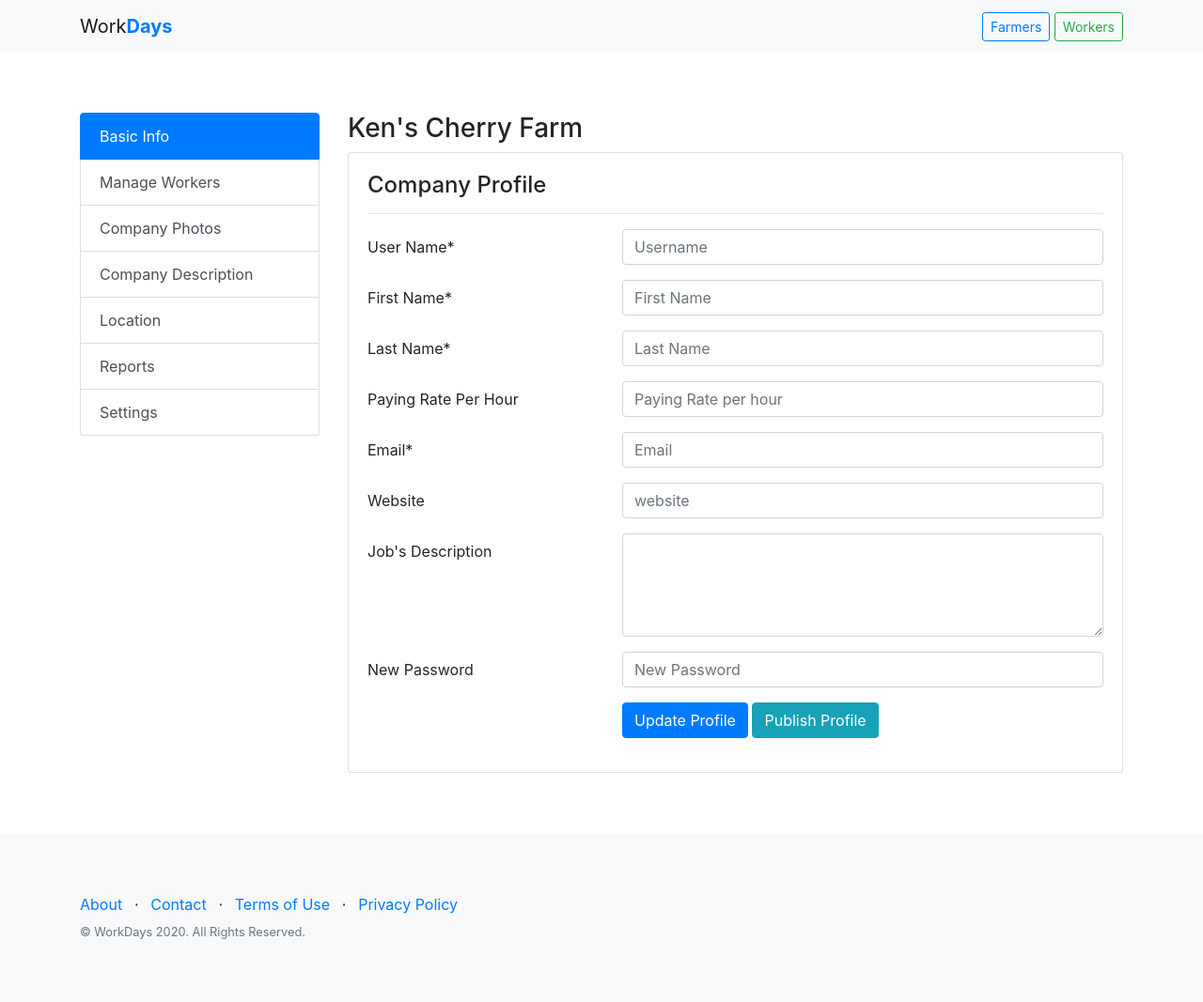
After one commit to anhtran304/workdays, a Django app: page /farmerindex in a window 1280 px wide. The commit adds this page. Shown: the whole page at 94% size. Run offline with Django 3.2, Linux system fonts and the light colour scheme; some libraries are stand-ins or nearby versions.

Commit message:
edit profile added

```diff
--- a/uhack/urls.py
+++ b/uhack/urls.py
@@ -21,5 +21,7 @@ urlpatterns = [
     path('', include('workdays.urls')),
     path("farmerportal", workdays.views.farmerportal, name="farmerportal"),
     path("workerportal", workdays.views.workerportal, name="workerportal"),
+    path("workerindex", workdays.views.workerindex, name="workerindex"),
+    path("farmerindex", workdays.views.farmerindex, name="farmerindex"),
     path('admin/', admin.site.urls),
 ]
--- /dev/null
+++ b/workdays/templates/farmerindex.html
@@ -0,0 +1,108 @@
+{% extends "base.html" %}
+{% load static %}
+
+{% block content %}
+<div class="content" style="padding: 5% 0;">
+    <div class="container">
+        <div class="row">
+            <div class="col-md-3 ">
+                <div class="list-group ">
+                    <a href="#" class="list-group-item list-group-item-action active">Basic Info</a>
+                    <a href="#" class="list-group-item list-group-item-action">Manage Workers</a>
+                    <a href="#" class="list-group-item list-group-item-action">Company Photos</a>
+                    <a href="#" class="list-group-item list-group-item-action">Company Description</a>
+                    <a href="#" class="list-group-item list-group-item-action">Location</a>
+                    <a href="#" class="list-group-item list-group-item-action">Reports</a>
+                    <a href="#" class="list-group-item list-group-item-action">Settings</a>
+
+
+                </div>
+            </div>
+            <div class="col-md-9">
+                <h3>Ken's Cherry Farm</h3>
+                <div class="card">
+                    <div class="card-body">
+                        <div class="row">
+                            <div class="col-md-12">
+                                <h4>Company Profile</h4>
+                                <hr>
+                            </div>
+                        </div>
+                        <div class="row">
+                            <div class="col-md-12">
+                                <form>
+                                    <div class="form-group row">
+                                        <label for="username" class="col-4 col-form-label">User Name*</label>
+                                        <div class="col-8">
+                                            <input id="username" name="username" placeholder="Username"
+                                                class="form-control here" required="required" type="text">
+                                        </div>
+                                    </div>
+                                    <div class="form-group row">
+                                        <label for="name" class="col-4 col-form-label">First Name*</label>
+                                        <div class="col-8">
+                                            <input id="name" name="name" placeholder="First Name"
+                                                class="form-control here" type="text">
+                                        </div>
+                                    </div>
+                                    <div class="form-group row">
+                                        <label for="lastname" class="col-4 col-form-label">Last Name*</label>
+                                        <div class="col-8">
+                                            <input id="lastname" name="lastname" placeholder="Last Name"
+                                                class="form-control here" type="text">
+                                        </div>
+                                    </div>
+                                    <div class="form-group row">
+                                        <label for="select" class="col-4 col-form-label">Paying Rate Per Hour</label>
+                                        <div class="col-8">
+                                            <input id="number" name="number" placeholder="Paying Rate per hour"
+                                                class="form-control here" required="required" type="number">
+                                        </div>
+                                    </div>
+                                    <div class="form-group row">
+                                        <label for="email" class="col-4 col-form-label">Email*</label>
+                                        <div class="col-8">
+                                            <input id="email" name="email" placeholder="Email" class="form-control here"
+                                                required="required" type="text">
+                                        </div>
+                                    </div>
+                                    <div class="form-group row">
+                                        <label for="website" class="col-4 col-form-label">Website</label>
+                                        <div class="col-8">
+                                            <input id="website" name="website" placeholder="website"
+                                                class="form-control here" type="text">
+                                        </div>
+                                    </div>
+                                    <div class="form-group row">
+                                        <label for="publicinfo" class="col-4 col-form-label">Job's Description</label>
+                                        <div class="col-8">
+                                            <textarea id="publicinfo" name="publicinfo" cols="40" rows="4"
+                                                class="form-control"></textarea>
+                                        </div>
+                                    </div>
+                                    <div class="form-group row">
+                                        <label for="newpass" class="col-4 col-form-label">New Password</label>
+                                        <div class="col-8">
+                                            <input id="newpass" name="newpass" placeholder="New Password"
+                                                class="form-control here" type="text">
+                                        </div>
+                                    </div>
+                                    <div class="form-group row">
+                                        <div class="offset-4 col-8">
+                                            <button name="submit" type="submit" class="btn btn-primary">Update
+                                                Profile</button>
+                                            <button name="submit" type="submit" class="btn btn-info">Publish
+                                                Profile</button>
+                                        </div>
+                                    </div>
+                                </form>
+                            </div>
+                        </div>
+
+                    </div>
+                </div>
+            </div>
+        </div>
+    </div>
+</div>
+{% endblock %}
--- a/workdays/views.py
+++ b/workdays/views.py
@@ -8,3 +8,15 @@ def farmerportal(request):
 
 def workerportal(request):
     return render(request, "workerportal.html")
+
+def workerindex(request):
+    return render(request, "workerindex.html")
+
+def farmerindex(request):
+    return render(request, "farmerindex.html")
+
+def farmerpublic(request):
+    return render(request, "farmerpublic.html")
+
+def workerpublic(request):
+    return render(request, "workerpublic.html")
```
Also changed, not shown: workdays/templates/farmerportal.html (+6 -4 lines), workdays/templates/workerindex.html (added, +108 -0 lines), workdays/templates/workerportal.html (+6 -4 lines).
